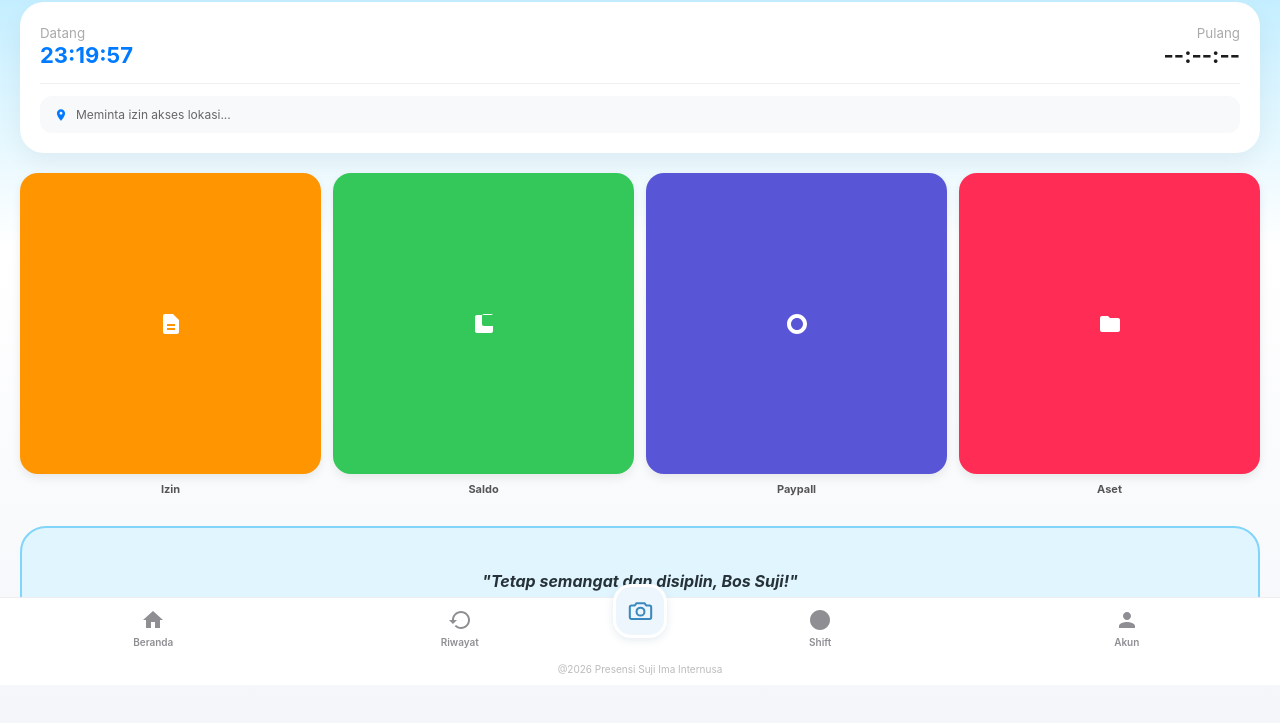
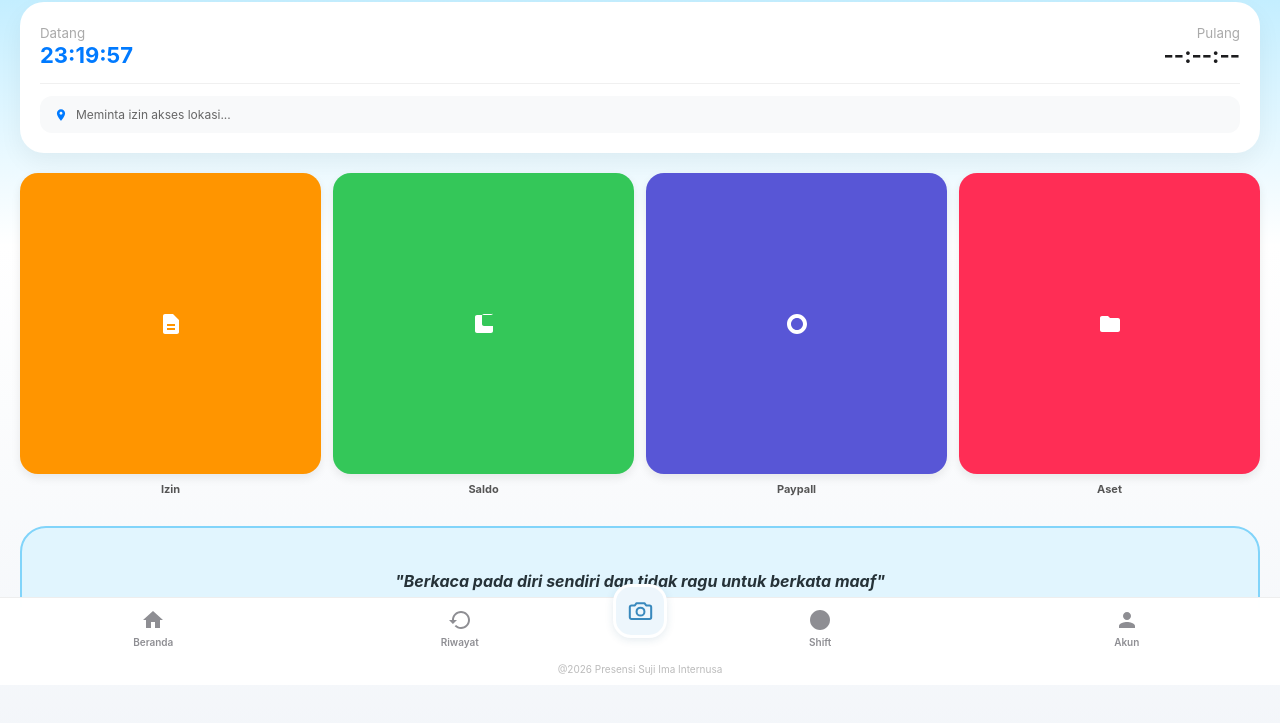
Before and after one commit to suji-anto/presensi, a plain HTML site: page index.html in a window 1280 px wide. Shown: the part 115-838 px from the top of the page. Drawn offline with Linux system fonts and the light colour scheme.

Commit message:
Update index.html

```diff
--- a/index.html
+++ b/index.html
@@ -209,7 +209,7 @@
         setInterval(updateTick, 1000);
     window.onload = () => {
         updateTick();
-        document.getElementById('quote-display').innerText = '"Tetap semangat dan disiplin, Bos Suji!"';
+        document.getElementById('quote-display').innerText = '"Berkaca pada diri sendiri dan tidak ragu untuk berkata maaf"';
     };
 </script>
 </body>
```
